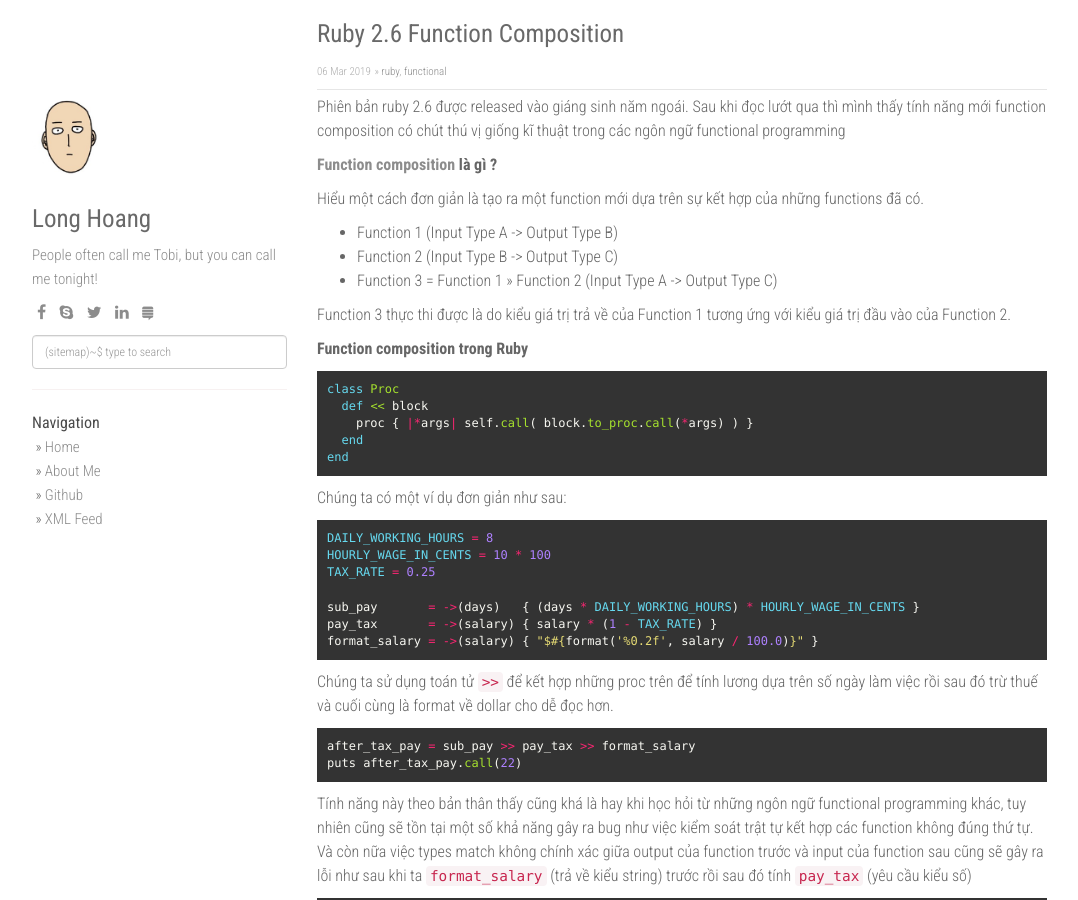
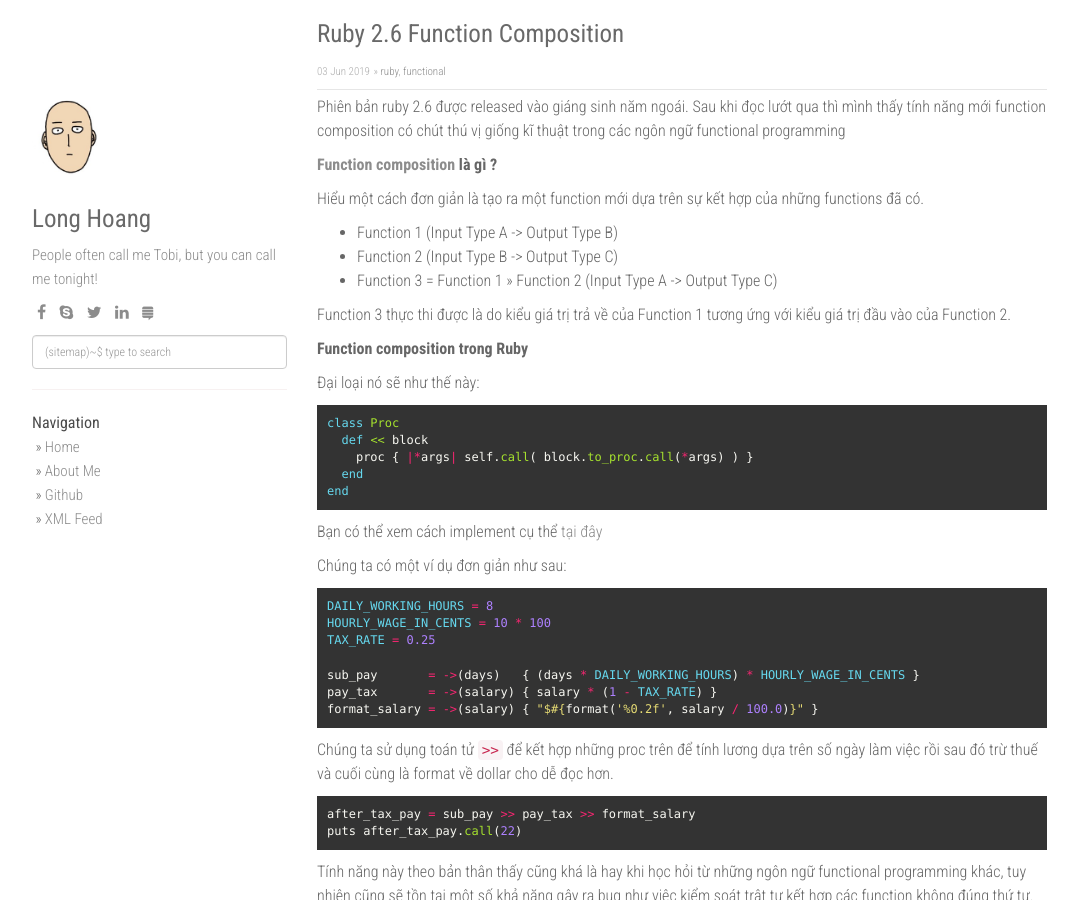
Before and after one commit to SFzxc/SFzxc.github.io, a Jekyll site: the page built from _posts/2019-06-03-ruby-2.6-function-composition.md, in a window 1280 px wide and 900 px high. Shown: the whole window, without its empty margins (53-1131 px from the left). Built offline with Jekyll 4.4.1, drawn with Linux system fonts in a browser that asks for light colours; nearby versions of some CDN libraries; comment, search, counter and statistics services are not loaded.

Commit message:
Change date-month position

````diff
--- a/_posts/2019-03-06-ruby-2.6-function-composition.md
+++ b/_posts/2019-06-03-ruby-2.6-function-composition.md
@@ -1,7 +1,7 @@
 ---
 layout: post
 title:  "Ruby 2.6 Function Composition"
-date:   2019-03-06 23:54:00 +0700
+date:   2019-06-03 23:54:00 +0700
 categories: [ruby, functional]
 ---
 
@@ -19,6 +19,8 @@
 
 **Function composition trong Ruby**
 
+Đại loại nó sẽ như thế này:
+
 ```ruby
 class Proc
   def << block
@@ -26,6 +28,8 @@
   end
 end
 ```
+
+Bạn có thể xem cách implement cụ thể [tại đây](https://github.com/ruby/ruby/blob/trunk/proc.c#L3137)
 
 Chúng ta có một ví dụ đơn giản như sau:
 
````
